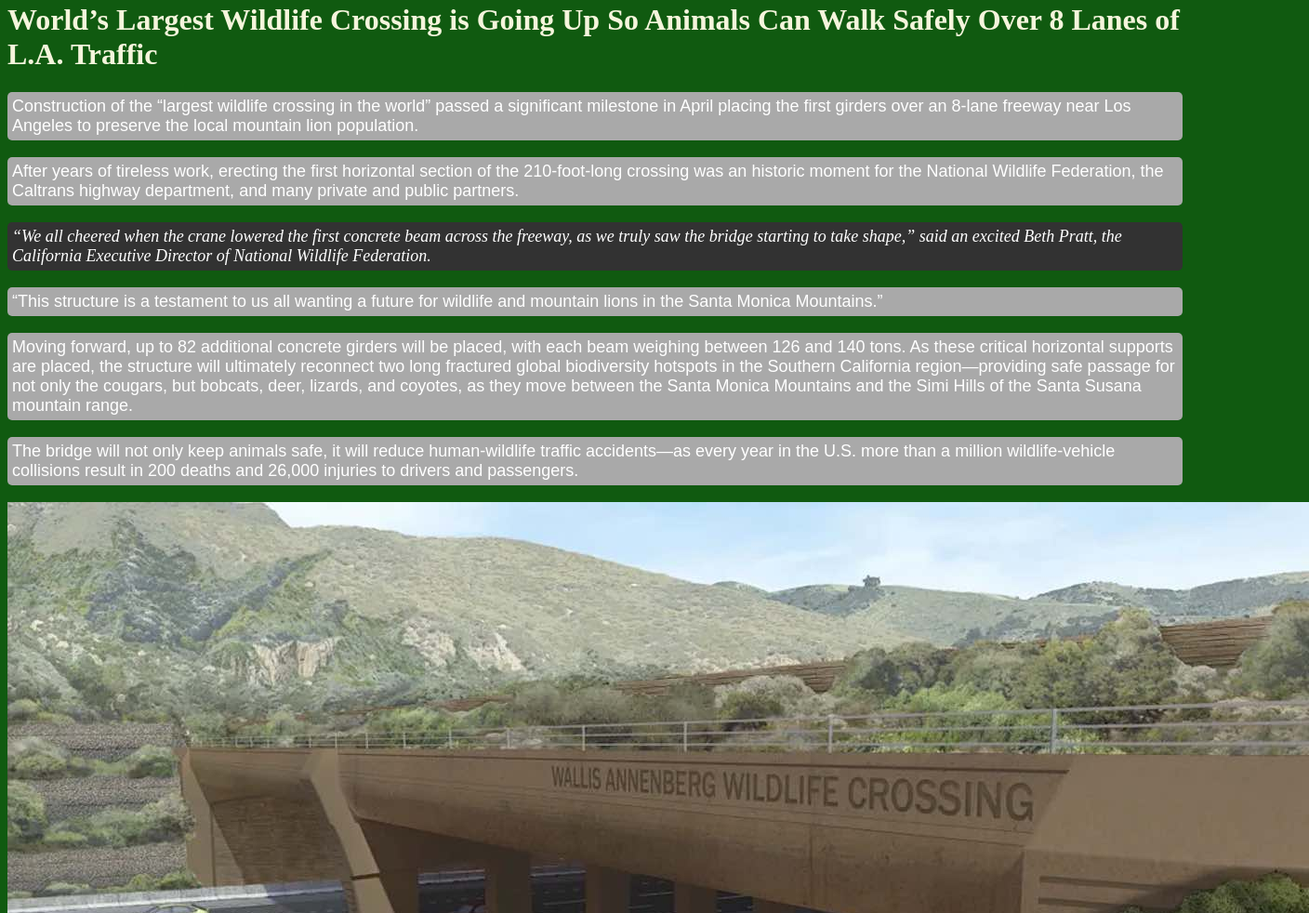
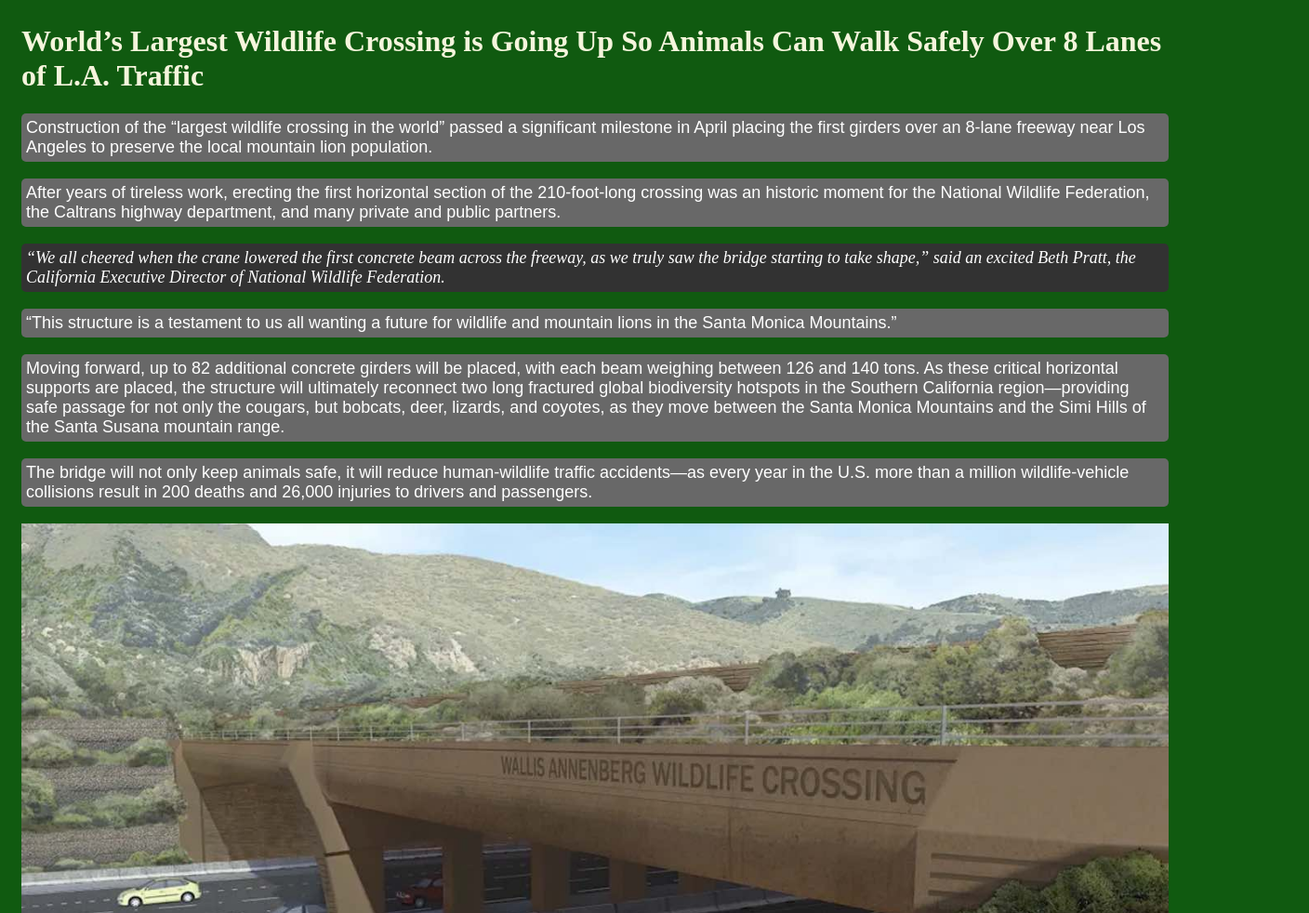
Before and after one commit to T0WKI0/HMTL-CSS-practice, a plain HTML site: page index.html in a window 1280 px wide. Shown: the part 18-1000 px from the top of the page at 93% size, 1408 px wide, since content can reach past the window. Drawn offline with Linux system fonts and the light colour scheme.

Commit message:
padding & img scaling

```diff
--- a/style.css
+++ b/style.css
@@ -1,11 +1,12 @@
 body{
     background-color: rgb(16, 90, 16);
+    padding: 15px;
 }
 h1{
     color: beige;
 }
 p{
-    background-color:darkgray;
+    background-color:rgb(104, 104, 104);
     color:white;
     font-size: 18px;
     border-radius: 5px;
@@ -19,3 +20,6 @@ p{
     font-style: italic;
     font-family: idk;
 }
+img{
+    width: 100%;
+}
```
